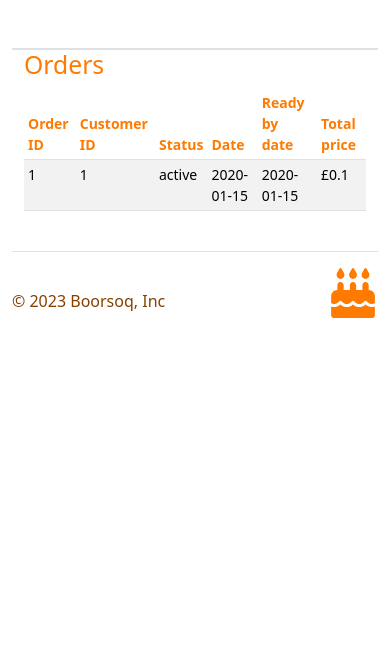
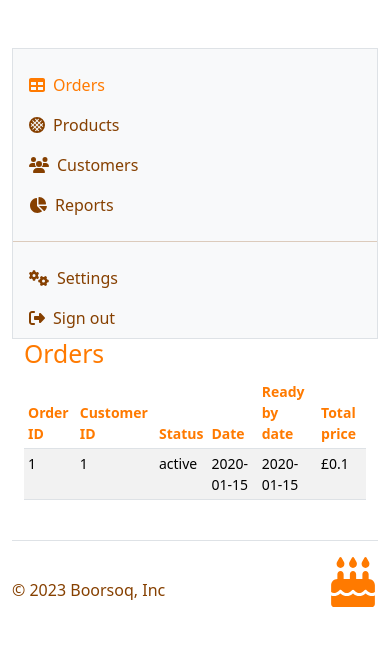
Before and after one commit to Plovester/Boorsoq, a Flask app: page /orders in a window 390 px wide. Shown: the top 646 px of the page. Run offline with Flask 3, Linux system fonts and the light colour scheme; a user stored in the database is signed in; tables that the repository leaves empty hold one stand-in row (values such as "Sample post"); some libraries are stand-ins or nearby versions.

Commit message:
Add a UI for reports in the administrator panel

```diff
--- a/main.py
+++ b/main.py
@@ -410,5 +410,11 @@ def admin_panel_customers():
     return render_template("admin_panel/admin_panel_customers.html", customers=customers)
 
 
+@app.route('/reports')
+@login_required
+def admin_panel_reports():
+    return render_template("admin_panel/admin_panel_reports.html")
+
+
 if __name__ == "__main__":
     app.run(debug=True)
--- a/static/css/styles.css
+++ b/static/css/styles.css
@@ -29,7 +29,7 @@ input {
     color: #864000 !important;
 }
 
-.selected-text-color {
+.selected-text-color, .active {
     color: #FF7A00 !important;
 }
 
--- a/templates/admin_panel/admin_panel_header.html
+++ b/templates/admin_panel/admin_panel_header.html
@@ -16,33 +16,23 @@
             <div class="mt-5 container-fluid">
                 <div class="row">
                     <div class="sidebar border border-right col-md-3 col-lg-2 p-0 bg-body-tertiary">
-                        <div class="offcanvas-md offcanvas-end bg-body-tertiary" tabindex="-1" id="sidebarMenu" aria-labelledby="sidebarMenuLabel">
-                            <div class="offcanvas-body d-md-flex flex-column p-0 pt-lg-3 overflow-y-auto">
-                                <ul class="nav flex-column">
+                        {% set navigation_bar = [
+                            ('/orders', 'admin_panel', 'fa-table', 'Orders'),
+                            ('/products', 'admin_panel_products', 'fa-stroopwafel', 'Products'),
+                            ('/customers', 'admin_panel_customers', 'fa-users', 'Customers'),
+                            ('/reports', 'admin_panel_reports', 'fa-chart-pie','Reports')
+                        ] %}
+                        {% set active_page = request.endpoint|default('admin_panel') %}
+                        <ul class="nav flex-column mt-3">
+                            {% for href, id, icon, caption in navigation_bar %}
                                 <li class="nav-item">
-                                        <a class="nav-link d-flex align-items-center gap-2 active selected-text-color" href="{{ url_for('admin_panel') }}">
-                                            <i class="fa-solid fa-table"></i>
-                                            Orders
+                                    <a class="nav-link d-flex align-items-center gap-2 main-text-color {{ 'active' if id == active_page }}"
+                                       href="{{ href }}">
+                                        <i class="fa-solid {{ icon }}"></i>
+                                        {{ caption }}
                                     </a>
                                 </li>
-                                    <li class="nav-item">
-                                        <a class="nav-link d-flex align-items-center gap-2 main-text-color" href="{{ url_for('admin_panel_products') }}">
-                                            <i class="fa-solid fa-stroopwafel"></i>
-                                            Products
-                                        </a>
-                                    </li>
-                                    <li class="nav-item">
-                                        <a class="nav-link d-flex align-items-center gap-2 main-text-color" href="{{ url_for('admin_panel_customers') }}">
-                                            <i class="fa-solid fa-users"></i>
-                                            Customers
-                                        </a>
-                                    </li>
-                                    <li class="nav-item">
-                                        <a class="nav-link d-flex align-items-center gap-2 main-text-color" href="#">
-                                            <i class="fa-solid fa-chart-pie"></i>
-                                            Reports
-                                        </a>
-                                    </li>
+                            {% endfor %}
                         </ul>
 
                         <hr class="my-3">
@@ -62,5 +52,3 @@
                             </li>
                         </ul>
                     </div>
-                        </div>
-                    </div>
```
Also changed, not shown: templates/admin_panel/admin_panel_reports.html (added, +8 -0 lines). Lines whose indentation alone changed are shown as unchanged.
